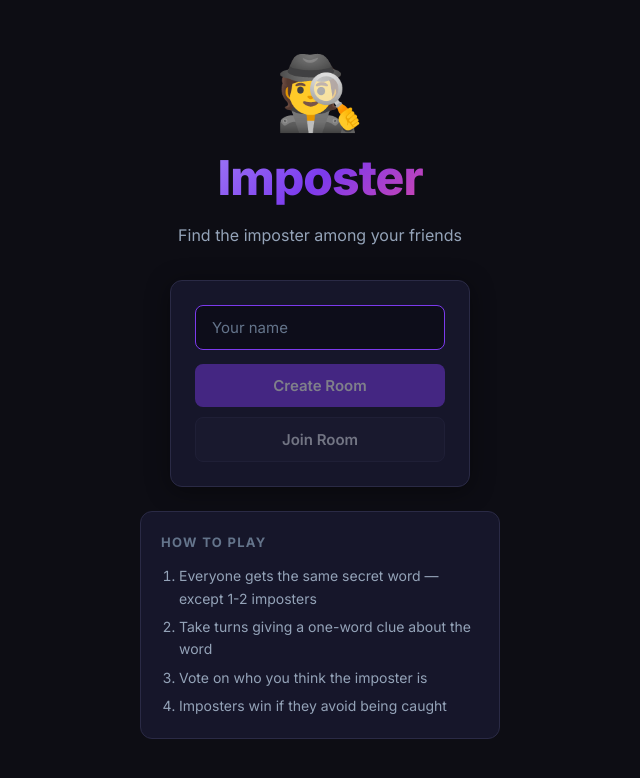
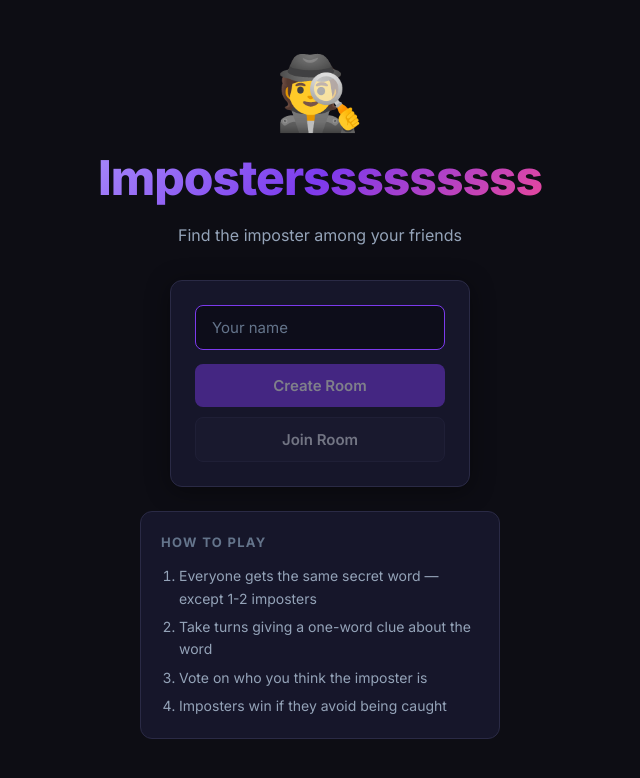
Before and after one commit to AjeyPriyadarsan/imposter-game, a React (Vite) app in the folder frontend/: page / in a window 1280 px wide. Shown: the top 778 px of the page, without its empty margins (320-960 px from the left). Built offline with nearby package versions, Linux system fonts and the light colour scheme; no server answers.

Commit message:
changed impostersssss

```diff
--- a/frontend/src/pages/HomePage.jsx
+++ b/frontend/src/pages/HomePage.jsx
@@ -19,7 +19,9 @@ export default function HomePage() {
           const { name: storedName } = JSON.parse(stored);
           setName(storedName);
         }
-      } catch { /* ignore */ }
+      } catch {
+        /* ignore */
+      }
       setMode("join");
     }
   }, [pendingRoomCode]);
@@ -53,7 +55,7 @@ export default function HomePage() {
     <div className="page center">
       <div className="hero">
         <div className="logo">🕵️</div>
-        <h1 className="title">Imposter</h1>
+        <h1 className="title">Impostersssssssss</h1>
         <p className="subtitle">Find the imposter among your friends</p>
       </div>
 
@@ -90,8 +92,14 @@ export default function HomePage() {
       )}
 
       {mode === "create" && (
-        <form className="card" style={{ maxWidth: 360 }} onSubmit={handleCreate}>
-          <p className="label">Playing as <strong>{name}</strong></p>
+        <form
+          className="card"
+          style={{ maxWidth: 360 }}
+          onSubmit={handleCreate}
+        >
+          <p className="label">
+            Playing as <strong>{name}</strong>
+          </p>
           <button className="btn btn-primary" type="submit" disabled={loading}>
             {loading ? "Creating..." : "Create Room"}
           </button>
@@ -129,7 +137,11 @@ export default function HomePage() {
             {loading ? "Joining..." : "Join Room"}
           </button>
           {!pendingRoomCode && (
-            <button className="btn btn-ghost" type="button" onClick={handleBack}>
+            <button
+              className="btn btn-ghost"
+              type="button"
+              onClick={handleBack}
+            >
               Back
             </button>
           )}
```
